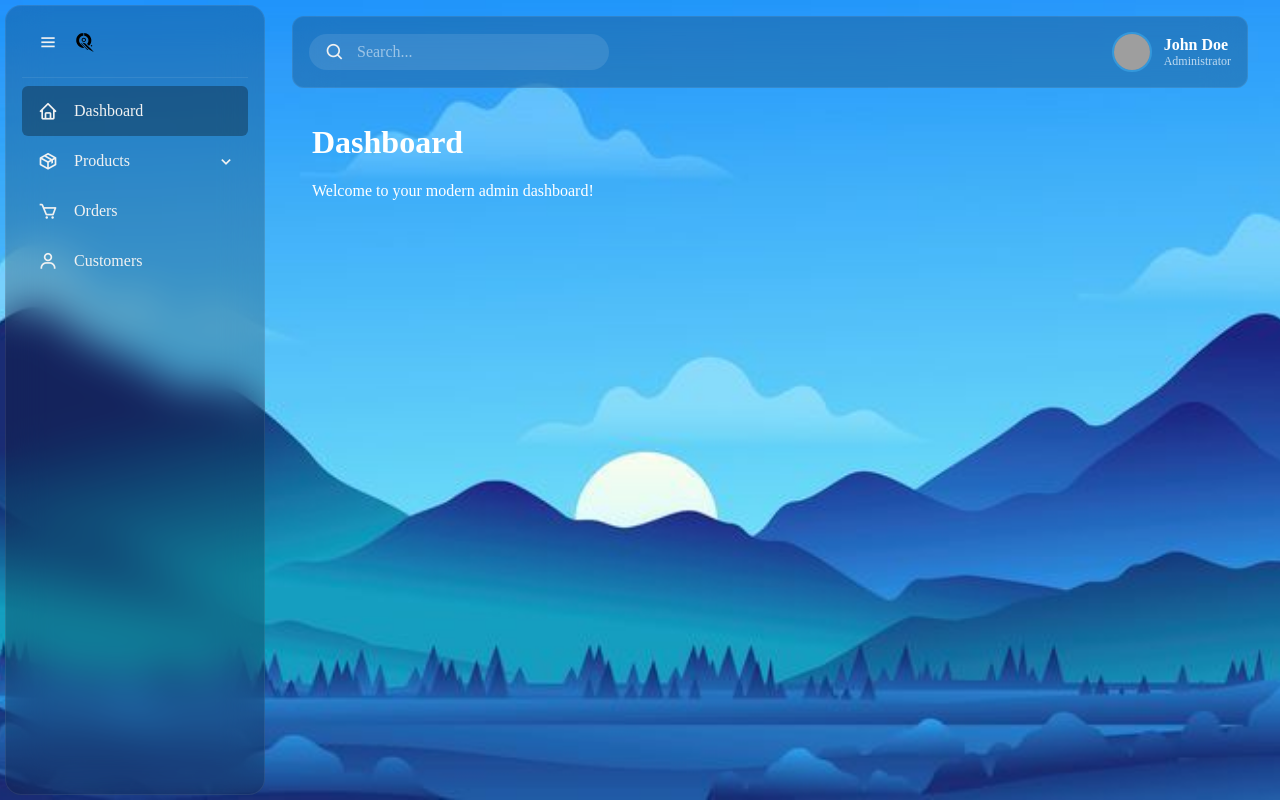
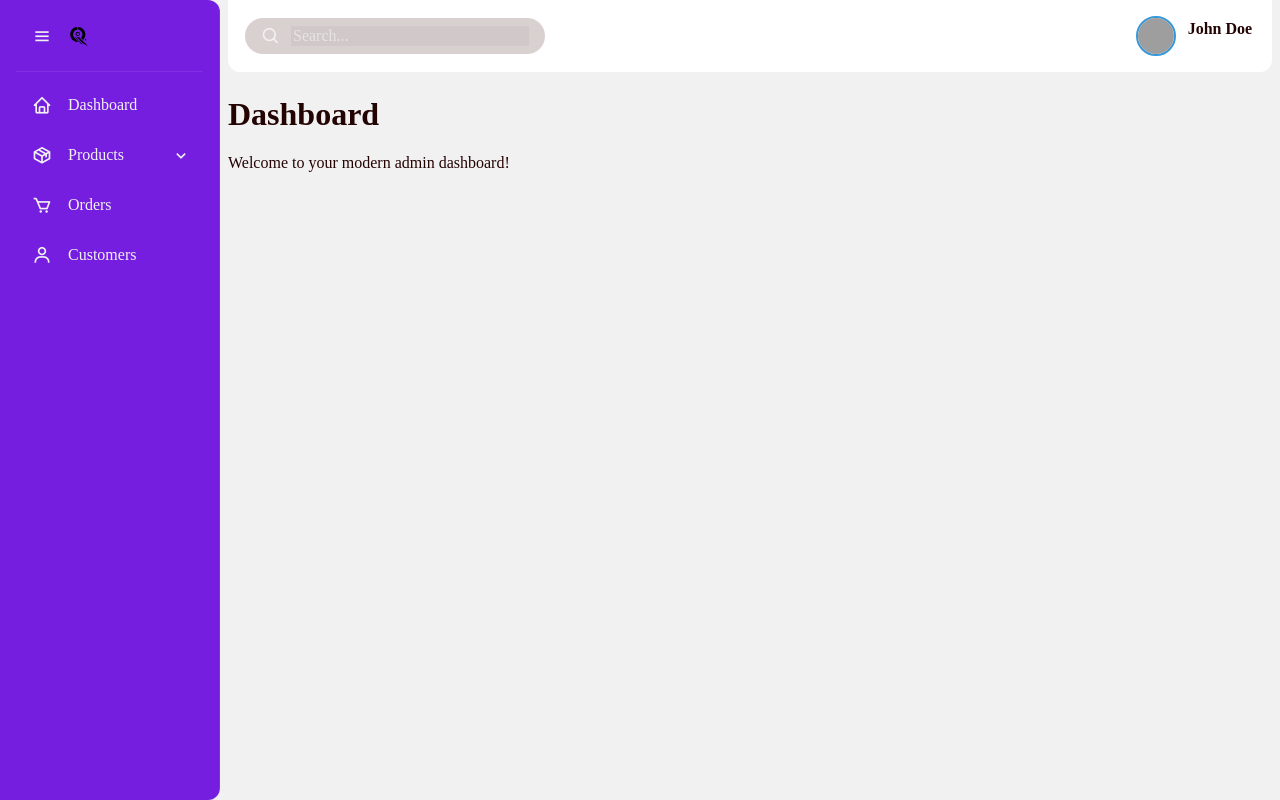
Before and after one commit to Fatazh/DasLet, a plain HTML site: page index.html in a window 1280 px wide. Both pictures are taken after a click on the button "Dashboard". Drawn offline with nearby package versions, Linux system fonts and the light colour scheme; grey boxes are pictures that could not be loaded.

Commit message:
Fix: perbaikan Layout

```diff
--- a/css/style.css
+++ b/css/style.css
@@ -1,12 +1,10 @@
+/* --- VARIABLES & GLOBAL RESET --- */
 :root {
-  /* Variabel untuk ukuran dan transisi agar mudah diubah */
-  --sidebar-width-expanded: 260px;
+  --sidebar-width-expanded: 220px;
   --sidebar-width-collapsed: 84px;
   --header-height: 72px;
   --item-height: 50px;
   --transition-duration: 0.4s;
-
-  /* Variabel warna dan font Anda */
   --main-color: #f1f1f1;
   --secondary-color: #2ecc71;
   --font-color: #333;
@@ -20,13 +18,8 @@
 
 body {
   margin: 0;
-  background-image: url("../assets/images/bg.jpeg");
-  background-size: cover;
-  background-repeat: no-repeat;
-  background-position: 50%;
-  height: 100vh;
+  font-family: var(--font-family);
   overflow: hidden;
-  font-family: var(--font-family);
 }
 
 button {
@@ -37,25 +30,40 @@ button {
   text-align: left;
 }
 
+/* --- MAIN LAYOUT CONTAINER --- */
+.app-container {
+  display: flex;
+  height: 100vh;
+  /* background-image: url("../assets/images/bg.jpeg"); */
+  background: var(--main-color);
+  background-size: cover;
+  background-repeat: no-repeat;
+  background-position: 50%;
+  position: relative; /* Penting untuk positioning hover sidebar */
+}
+
+/* --- SIDEBAR STYLING (FLEX ITEM) --- */
 .sidebar {
-  position: fixed;
-  top: 5px;
-  left: 5px;
-  bottom: 5px;
   display: flex;
   flex-direction: column;
   gap: 8px;
   width: var(--sidebar-width-expanded);
-  border-radius: 16px;
+  flex-shrink: 0;
+  border-radius: 0 12px 12px 0;
   padding: 0 16px;
-  border: 1px solid rgb(255 255 255 / 8%);
-  background: rgb(0 0 0 / 20%);
+  background: rgba(102, 4, 221, 0.89);
   backdrop-filter: blur(20px);
+  border-right: 1px solid rgb(255 255 255 / 8%);
   transition: width var(--transition-duration) ease;
   overflow: hidden;
-  z-index: 1000;
+  color: var(--main-color);
 }
 
+.sidebar.collapsed {
+  width: var(--sidebar-width-collapsed);
+}
+
+/* --- SIDEBAR INTERNAL ELEMENTS --- */
 .sidebar header {
   display: flex;
   align-items: center;
@@ -81,7 +89,6 @@ button {
   margin: 0;
 }
 
-/* Mengelompokkan semua item yang akan disembunyikan/ditampilkan */
 .sidebar button p,
 .sidebar header img,
 .sidebar .bx-chevron-down {
@@ -90,6 +97,20 @@ button {
   opacity: 1;
   white-space: nowrap;
   visibility: visible;
+}
+
+.sidebar.collapsed button p,
+.sidebar.collapsed header img,
+.sidebar.collapsed .bx-chevron-down {
+  opacity: 0;
+  width: 0;
+  visibility: hidden;
+  pointer-events: none;
+}
+
+.sidebar.collapsed header {
+  justify-content: center;
+  padding: 0;
 }
 
 .sidebar button {
@@ -107,6 +128,10 @@ button {
   padding: 0 12px 0 16px;
   color: var(--main-color);
   transition: background 0.3s, padding 0.3s ease;
+}
+
+.sidebar.collapsed > ul > li > button {
+  padding: 0 16px;
 }
 
 .sidebar button p:nth-child(2) {
@@ -132,56 +157,7 @@ button {
   rotate: -180deg;
 }
 
-/* --- LOGIKA STATE COLLAPSED --- */
-
-.sidebar.collapsed {
-  width: var(--sidebar-width-collapsed);
-}
-
-/* Menyembunyikan elemen teks dan ikon saat sidebar collapsed */
-.sidebar.collapsed button p,
-.sidebar.collapsed header img,
-.sidebar.collapsed .bx-chevron-down {
-  opacity: 0;
-  width: 0;
-  visibility: hidden;
-  pointer-events: none;
-}
-
-.sidebar.collapsed header {
-  justify-content: center;
-  padding: 0;
-}
-
-.sidebar.collapsed button {
-  padding: 0 16px;
-}
-
-/* --- LOGIKA HOVER SAAT COLLAPSED --- */
-
-/* Saat di-hover, kembalikan lebar sidebar ke ukuran semula */
-.sidebar.collapsed:hover {
-  width: var(--sidebar-width-expanded);
-}
-
-/* Saat di-hover, kembalikan visibilitas elemen teks dan ikon */
-.sidebar.collapsed:hover button p,
-.sidebar.collapsed:hover header img,
-.sidebar.collapsed:hover .bx-chevron-down {
-  opacity: 1;
-  width: auto;
-  visibility: visible;
-  pointer-events: auto;
-}
-
-/* Saat di-hover, kembalikan padding dan alignment header */
-.sidebar.collapsed:hover header {
-  justify-content: flex-start;
-  padding: 0 20px 0 0;
-}
-
-/* --- LOGIKA SUB-MENU --- */
-
+/* --- SUB-MENU STYLING --- */
 .sub-menu {
   position: relative;
   overflow: hidden;
@@ -201,72 +177,56 @@ button {
   padding-left: 52px;
 }
 
-.sub-menu button::before {
-  content: "";
-  position: absolute;
-  top: 50%;
-  left: 24px;
-  translate: 0 -50%;
-  width: 5px;
-  height: 5px;
-  border-radius: 50%;
-  background: rgb(255 255 255 / 35%);
-  transition: left 0.3s ease, translate 0.3s ease;
+/* --- LOGIKA HOVER SAAT COLLAPSED (FLYOUT EFFECT) --- */
+.sidebar.collapsed:hover {
+  width: var(--sidebar-width-expanded);
 }
 
-/* State collapsed untuk sub-menu */
-.sidebar.collapsed .sub-menu button {
-  padding-left: 16px;
+.sidebar.collapsed:hover button p,
+.sidebar.collapsed:hover header img,
+.sidebar.collapsed:hover .bx-chevron-down {
+  opacity: 1;
+  width: auto;
+  visibility: visible;
+  pointer-events: auto;
 }
 
-.sidebar.collapsed .sub-menu button::before {
-  left: 50%;
-  translate: -50% -50%;
+.sidebar.collapsed:hover header {
+  justify-content: flex-start;
+  padding: 0 20px 0 0;
 }
 
-/* Saat di-hover, CSS akan otomatis kembali ke style default .sub-menu */
-.sidebar.collapsed:hover .sub-menu button::before {
-  left: 24px;
-  translate: 0 -50%;
+.sidebar.collapsed:hover > ul > li > button {
+  padding: 0 12px 0 16px;
 }
 
-/* --- MAIN CONTENT & NAVBAR STYLING --- */
-
+/* --- MAIN CONTENT & NAVBAR (FLEX ITEM) --- */
 .main-content {
-  position: relative;
-  height: 100vh;
-  /* Memberi jarak kiri seukuran sidebar yang terbuka */
-  margin-left: var(--sidebar-width-expanded);
-  padding: 1rem 2rem;
-  transition: margin-left var(--transition-duration) ease;
-  color: white; /* Ganti warna teks jika perlu */
+  flex: 1;
+  overflow-y: auto;
+  min-width: 0;
+  color: rgb(36, 3, 3);
+  padding: 0 .5rem;
 }
 
-/* Saat sidebar diciutkan, kurangi jarak kiri main-content */
-.sidebar.collapsed ~ .main-content {
-  margin-left: var(--sidebar-width-collapsed);
-}
-
-/* Navbar Styling */
 .navbar {
   display: flex;
   justify-content: space-between;
   align-items: center;
   height: var(--header-height);
   padding: 0 1rem;
-  background: rgb(0 0 0 / 20%);
+  background: rgb(255, 255, 255);
   border: 1px solid rgb(255 255 255 / 8%);
   backdrop-filter: blur(20px);
-  border-radius: 12px;
-  margin-bottom: 1rem;
+  border-radius: 0 0 12px 12px;
+  margin-bottom: 1.5rem;
 }
 
-/* Search Bar Styling */
 .search-bar {
   display: flex;
   align-items: center;
   gap: 10px;
-  background: rgb(255 255 255 / 10%);
+  background: rgba(198, 184, 184, 0.653);
   padding: 8px 16px;
   border-radius: 20px;
   color: var(--main-color);
@@ -278,7 +238,7 @@ button {
 }
 
 .search-bar input {
-  background: transparent;
+  background: rgba(162, 150, 150, 0.137);
   border: none;
   outline: none;
   color: var(--main-color);
@@ -291,7 +251,6 @@ button {
   color: rgb(255 255 255 / 50%);
 }
 
-/* User Profile Styling */
 .user-profile {
   display: flex;
   align-items: center;
@@ -306,30 +265,21 @@ button {
   border: 2px solid var(--primary-color);
 }
 
-.user-profile .user-info {
-  display: flex;
-  flex-direction: column;
+.user-profile .user-info p {
+  margin: 0;
+  line-height: 1.2;
 }
 
 .user-profile .user-name {
   font-weight: 600;
   font-size: 16px;
-  margin: 0;
-  line-height: 1.2;
 }
 
 .user-profile .user-role {
   font-size: 12px;
-  margin: 0;
   color: rgb(255 255 255 / 70%);
-  line-height: 1.2;
-}
-
-/* Contoh styling untuk konten halaman */
-.page-content {
-    padding: 20px;
 }
 
 .page-content h1 {
-    margin-top: 0;
+  margin-top: 0;
 }
--- a/index.html
+++ b/index.html
@@ -5,12 +5,6 @@
     <meta name="viewport" content="width=device-width, initial-scale=1.0" />
     <meta http-equiv="X-UA-Compatible" content="IE=edge" />
     <title>Modern Admin Dashboard</title>
-    <link rel="preconnect" href="https://fonts.googleapis.com" />
-    <link rel="preconnect" href="https://fonts.gstatic.com" crossorigin />
-    <link
-      href="https://fonts.googleapis.com/css2?family=Inter:wght@400;500;600;700&display=swap"
-      rel="stylesheet"
-    />
     <link
       rel="stylesheet"
       href="https://unpkg.com/boxicons@2.1.4/css/boxicons.min.css"
@@ -18,43 +12,34 @@
     <link rel="stylesheet" href="css/style.css" />
   </head>
   <body>
+    <div class="app-container">
       <aside class="sidebar">
         <header>
           <button type="button" class="sidebar-burger" onclick="toggleSidebar()">
             <i class="bx bx-menu"></i>
           </button>
-        <img src="assets/images/logo.svg" alt="logo"  />
+          <img src="assets/images/logo.svg" alt="logo" />
         </header>
         <ul>
           <li>
-          <button type="button" onclick="onClick(this)">
+            <button type="button" class="active" onclick="onClick(this)">
               <i class="bx bx-home"></i>
               <p>Dashboard</p>
             </button>
           </li>
           <li>
             <button type="button" onclick="onClick(this)">
-                <i class="bx bx-package"></i><p>Products</p>
-                <i class='bx bx-chevron-down'></i>
+              <i class="bx bx-package"></i>
+              <p>Products</p>
+              <i class="bx bx-chevron-down"></i>
             </button>
             <div class="sub-menu">
               <ul>
-                    <li>
-                        <button type="button">
-                            Digital
-                        </button>
-                    </li>
-                    <li>
-                        <button type="button">
-                            Physical
-                        </button>
-                    </li>
-                    <li>
-                        <button type="button">
-                            Inventory
-                        </button>
-                    </li>
+                <li><button type="button">Digital</button></li>
+                <li><button type="button">Physical</button></li>
+                <li><button type="button">Inventory</button></li>
               </ul>
+            </div>
           </li>
           <li>
             <button type="button" onclick="onClick(this)">
@@ -91,6 +76,8 @@
           <p>Welcome to your modern admin dashboard!</p>
         </div>
       </main>
+    </div>
+
     <script src="js/main.js"></script>
   </body>
 </html>
--- a/js/main.js
+++ b/js/main.js
@@ -1,50 +1,52 @@
 const sidebar = document.querySelector(".sidebar");
+const SubMenus = document.querySelectorAll(".sub-menu");
+const buttons = document.querySelectorAll(".sidebar ul button");
 
 function toggleSidebar() {
   SubMenus.forEach((menu) => {
     menu.style.height = "0px";
   });
-
   buttons.forEach((button) => {
     button.classList.remove("active");
   });
-
   sidebar.classList.toggle("collapsed");
 }
 
-const SubMenus =
-    document.querySelectorAll(".sub-menu"),
-    buttons=
-    document.querySelectorAll(".sidebar ul button");
+const onClick = (item) => {
+  document.querySelectorAll(".sub-menu").forEach((menu) => {
+    if (item.nextElementSibling !== menu) {
+      menu.style.height = "0px";
+    }
+  });
 
-const onClick= (item)=>{
-        SubMenus.forEach((menu) => (menu.style.height ="0px"));
+  buttons.forEach((btn) => {
+    if (btn !== item) {
+      btn.classList.remove("active");
+    }
+  });
 
-        buttons.forEach((btn) => (btn.classList.remove('active')));
-
-        if(!item.nextElementSibling){
-            item.classList.add("active");
+  if (!item.nextElementSibling) {
+    item.classList.toggle("active");
     return;
   }
 
-        const subMenu = item.nextElementSibling,
-            ul = subMenu.querySelector('ul');
+  const subMenu = item.nextElementSibling;
+  const ul = subMenu.querySelector("ul");
 
-        if(!subMenu.clientHeight){
+  if (!subMenu.clientHeight) {
     subMenu.style.height = `${ul.clientHeight}px`;
     item.classList.add("active");
-        }else{
+  } else {
     subMenu.style.height = "0px";
     item.classList.remove("active");
   }
 };
 
 sidebar.addEventListener("mouseleave", () => {
-    if (sidebar.classList.contains("collapsed")){
+  if (sidebar.classList.contains("collapsed")) {
     SubMenus.forEach((menu) => {
       menu.style.height = "0px";
     });
-
     buttons.forEach((button) => {
       button.classList.remove("active");
     });
```
Lines whose indentation alone changed are shown as unchanged.
